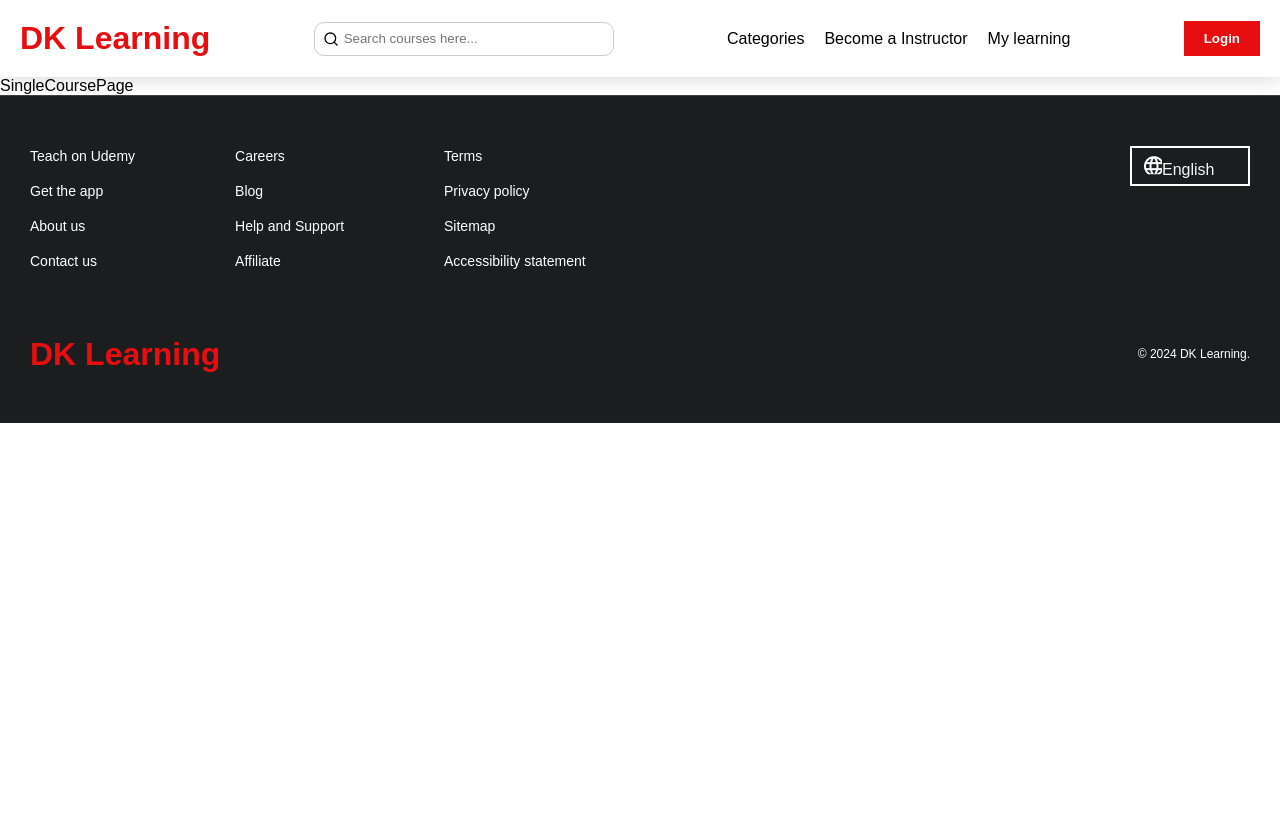
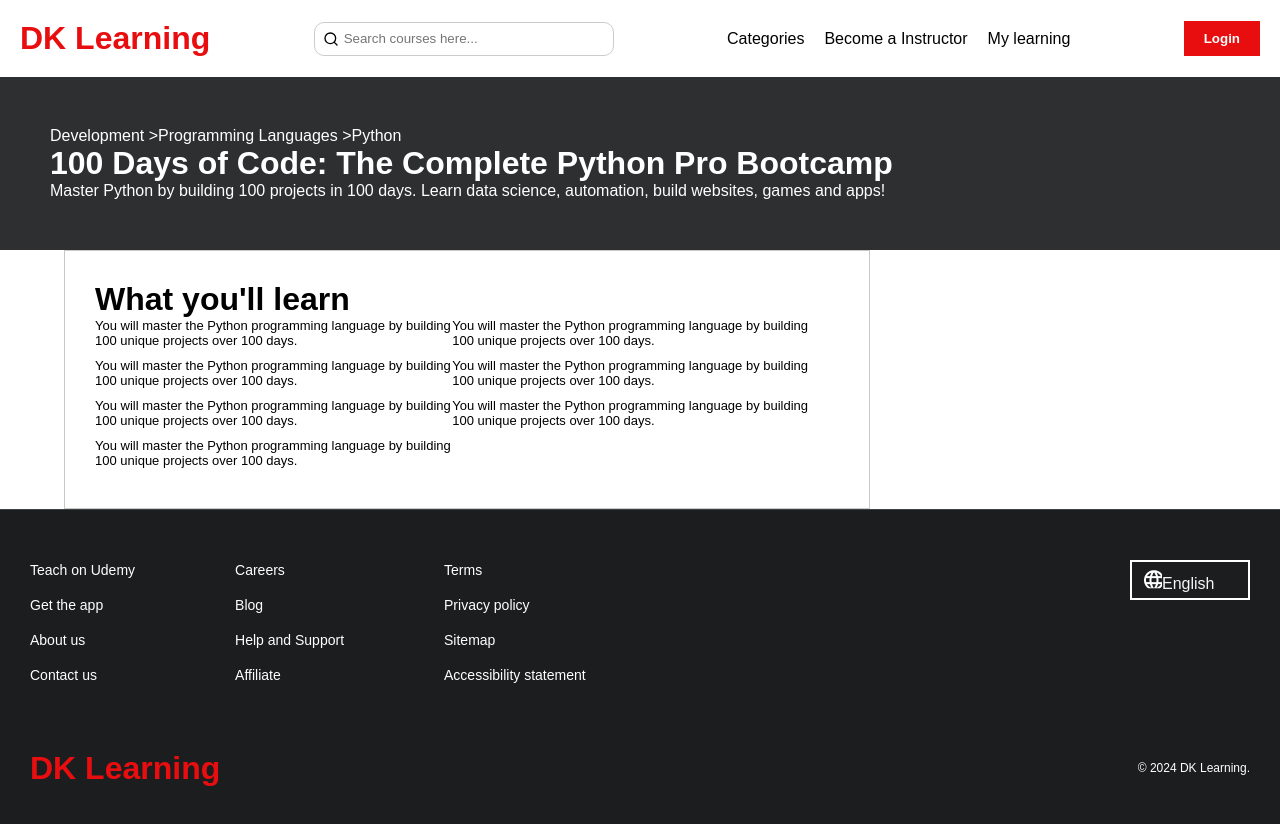
Before and after one commit to rosemary21/dknewlearn, a React (Vite) app: page /course in a window 1280 px wide. Shown: the top 824 px of the page. Before the commit the page ends 800 px from the top, so only its background shows below. Built offline with nearby package versions, Linux system fonts and the light colour scheme.

Commit message:
made some changes

```diff
--- a/src/pages/HomePage.jsx
+++ b/src/pages/HomePage.jsx
@@ -32,6 +32,7 @@ import netapp from "../assets/netapp-dark.svg.png";
 import eventbrite from "../assets/eventbrite-dark.svg.png";
 import tcs from "../assets/tcs-dark.svg.png"
 import instructorImg from "../assets/instructor-1x-v3.jpg.png"
+import { FaStar } from "react-icons/fa";
 
 // import tcs from "../assets/tcs-dark.svg.png";
 // import img from "../assets/background.jpg";
@@ -215,9 +216,7 @@ const HomePage = () => {
           <h3>The Complete 2023 Web Development Bootcamp</h3>
           <h4>Dr. Angela Yu</h4>
           <p>
-            4.3 <i class="fa fa-star"></i><i class="fa fa-star"></i
-            ><i class="fa fa-star"></i><i class="fa fa-star"></i
-            ><i class="fa fa-star-half-o"></i> <span>(247,955)</span>
+            4.3 <FaStar/><FaStar/><FaStar/><FaStar/>  <span>(247,955)</span>
           </p>
           <h3>$119.99</h3>
           <button>Bestseller</button>
@@ -228,9 +227,7 @@ const HomePage = () => {
           <h3>100 Days of Code: The Complete Python Pro Bootcamp for 2023</h3>
           <h4>Dr. Angela Yu</h4>
           <p>
-            4.3 <i class="fa fa-star"></i><i class="fa fa-star"></i
-            ><i class="fa fa-star"></i><i class="fa fa-star"></i
-            ><i class="fa fa-star-half-o"></i> <span>(162,432)</span>
+            4.3 <FaStar/><FaStar/><FaStar/><FaStar/> <span>(162,432)</span>
           </p>
           <h3>$84.99</h3>
           <button>Bestseller</button>
@@ -241,9 +238,7 @@ const HomePage = () => {
           <h3>The Complete JavaScript Course 2023: From Zero to Expert!</h3>
           <h4>Jonas Schmedtmann</h4>
           <p>
-            4.3 <i class="fa fa-star"></i><i class="fa fa-star"></i
-            ><i class="fa fa-star"></i><i class="fa fa-star"></i
-            ><i class="fa fa-star-half-o"></i> <span>(161,454)</span>
+            4.3 <FaStar/><FaStar/><FaStar/><FaStar/> <span>(161,454)</span>
           </p>
           <h3>$149.99</h3>
           <button>Bestseller</button>
@@ -254,9 +249,7 @@ const HomePage = () => {
           <h3>React - The Complete Guide (incl Hooks, React Router, Redux)</h3>
           <h4>Academind by Maximilian Schwarzmüller,</h4>
           <p>
-            4.3 <i class="fa fa-star"></i><i class="fa fa-star"></i
-            ><i class="fa fa-star"></i><i class="fa fa-star"></i
-            ><i class="fa fa-star-half-o"></i> <span>(171,292)</span>
+            4.3 <FaStar/><FaStar/><FaStar/><FaStar/> <span>(171,292)</span>
           </p>
           <h3>$129.99</h3>
           <button>Bestseller</button>
@@ -267,9 +260,7 @@ const HomePage = () => {
           <h3>Ultimate AWS Certified Solutions Architect Associate</h3>
           <h4>Stephane Maarek | AWS Certified Cloud</h4>
           <p>
-            4.3 <i class="fa fa-star"></i><i class="fa fa-star"></i
-            ><i class="fa fa-star"></i><i class="fa fa-star"></i
-            ><i class="fa fa-star-half-o"></i> <span>(160,038)</span>
+            4.3 <FaStar/><FaStar/><FaStar/><FaStar/><span>(160,038)</span>
           </p>
           <h3>$84.99</h3>
           <button>Bestseller</button>
--- a/src/pages/SingleCoursePage.jsx
+++ b/src/pages/SingleCoursePage.jsx
@@ -4,7 +4,35 @@ import Layout from '../components/home/Layout'
 const SingleCoursePage = () => {
   return (
     <Layout>
-    <div>SingleCoursePage</div>
+    <div className='course-page'>
+      <div className='course-banner'>
+        <div className="breadcrumb">
+        Development {'>'}
+Programming Languages {'>'}
+Python
+        </div>
+        <h1>
+        100 Days of Code: The Complete Python Pro Bootcamp
+        </h1>
+
+        <p>Master Python by building 100 projects in 100 days. Learn data science, automation, build websites, games and apps!</p>
+      </div>
+
+      <div className="sections">
+      <div className="section1">
+        <h1>What you'll learn</h1>
+        <div className="sub-points">
+        <p>You will master the Python programming language by building 100 unique projects over 100 days.</p>
+        <p>You will master the Python programming language by building 100 unique projects over 100 days.</p>
+        <p>You will master the Python programming language by building 100 unique projects over 100 days.</p>
+        <p>You will master the Python programming language by building 100 unique projects over 100 days.</p>
+        <p>You will master the Python programming language by building 100 unique projects over 100 days.</p>
+        <p>You will master the Python programming language by building 100 unique projects over 100 days.</p>
+        <p>You will master the Python programming language by building 100 unique projects over 100 days.</p>
+        </div>
+      </div>
+      </div>
+    </div>
     </Layout>
   )
 }
--- a/src/styles/main.css
+++ b/src/styles/main.css
@@ -749,3 +749,38 @@ footer {
 .quoteImg{
   width: 20px;
 }
+
+/* course page */
+.course-page .section1{
+  border: 1px solid rgb(202, 199, 199);
+  padding: 30px;
+}
+
+.course-page .section1 .sub-points p{
+  font-size: 13px;
+  margin-bottom: 10px;
+}
+
+.course-banner{
+  background: var(--color1);
+  padding: 50px;
+  color: white;
+}
+
+@media screen and (min-width: 900px) {
+  .course-page{
+
+  }
+  .course-page .sections{
+    width: 90%;
+    margin: auto;
+  }
+  .course-page .section1{
+    width: 70%;
+  }
+  .course-page .section1 .sub-points{
+
+    display: grid;
+    grid-template-columns: 48% 48%;
+  }
+}
```
